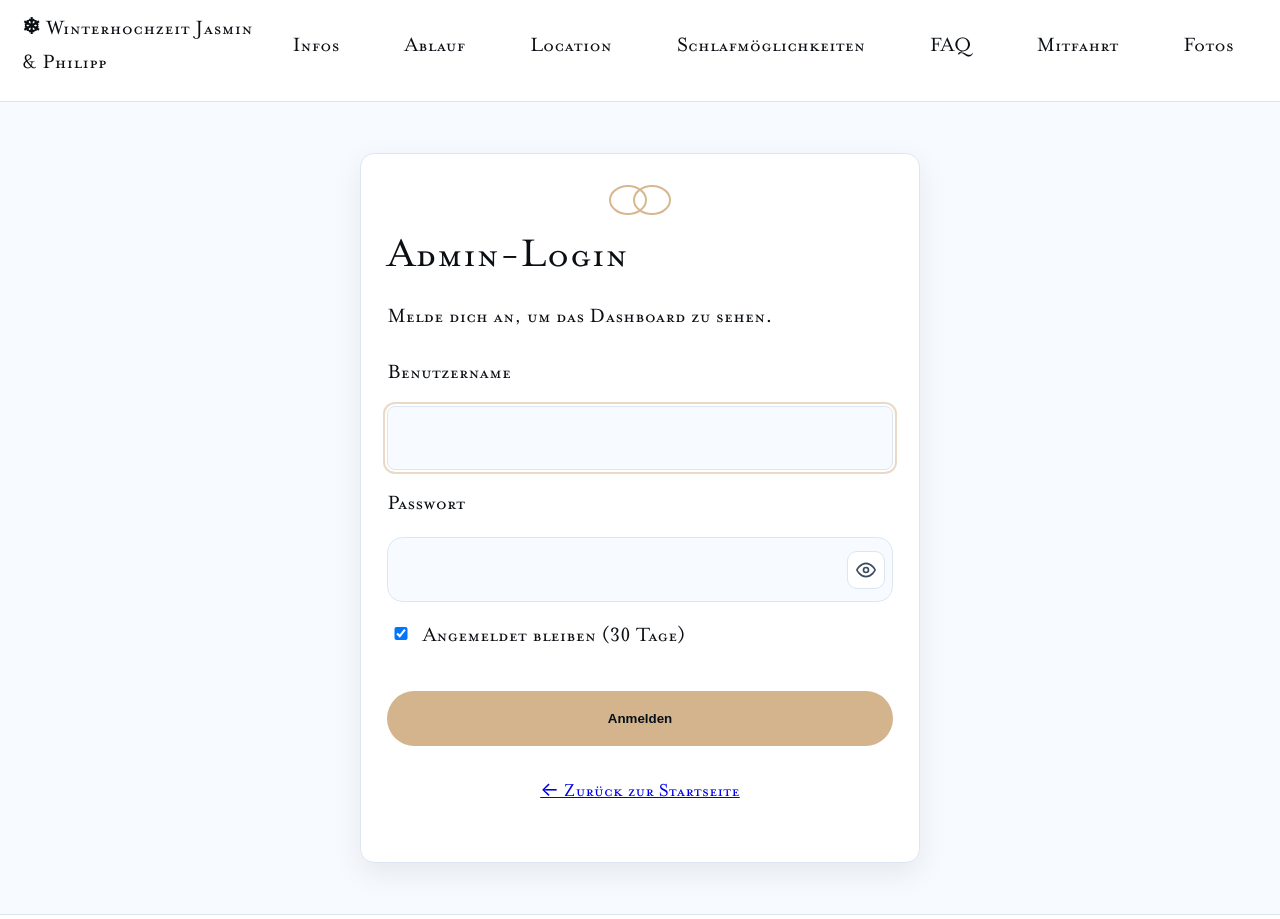
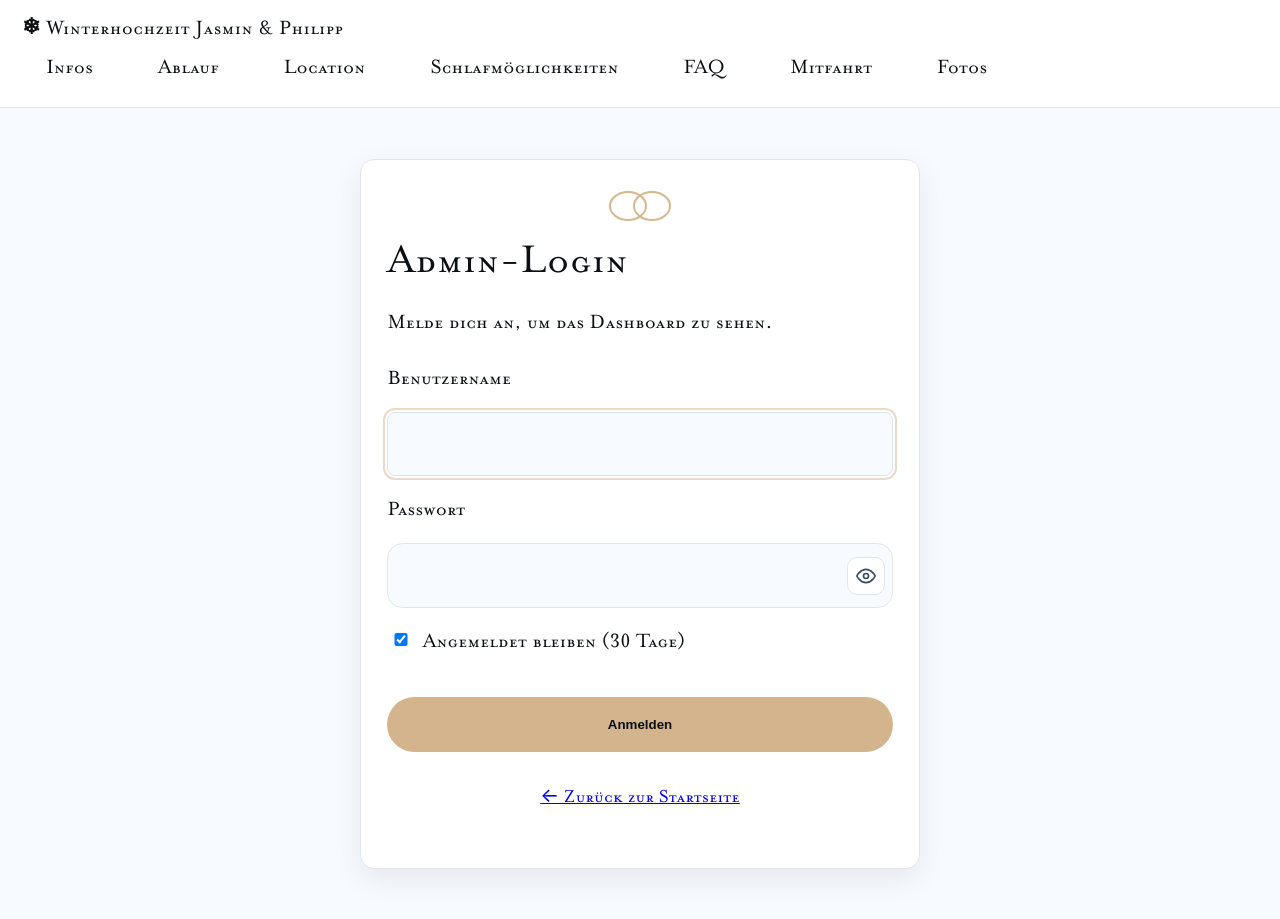
Before and after one commit to philippwirtz/Winterhochzeit, a Flask app: page /admin/login?next=/admin/mitfahrt in a window 1280 px wide. Shown: the top 919 px of the page. Run offline with Flask 3, Linux system fonts and the light colour scheme; the visitor is signed in with stand-in values (Sample User, id 1); some libraries are stand-ins or nearby versions.

Commit message:
Kopfzeile: umbrechen statt seitlich überlaufen
Mit dem Menüpunkt "Mitfahrt" lief die Kopfzeile bei ca. 1000 px Breite über die
Seite hinaus (vorher schon um 100 px). Header und Navigation dürfen jetzt
umbrechen, bei mittleren Breiten ist der Abstand der Menüpunkte kleiner.

Co-Authored-By: Claude Sonnet 5.5 <noreply@anthropic.com>

```diff
--- a/static/styles.css
+++ b/static/styles.css
@@ -99,6 +99,8 @@ img { display: block; max-width: 100%; }
   background: color-mix(in srgb, var(--bg) 88%, transparent);
   border-bottom: 1px solid var(--border);
   display: flex;
+  flex-wrap: wrap;
+  gap: .25rem 1rem;
   justify-content: space-between;
   padding: .75rem 1rem;
   position: sticky;
@@ -116,7 +118,9 @@ img { display: block; max-width: 100%; }
 .nav-list {
   align-items: center;
   display: flex;
+  flex-wrap: wrap;
   gap: .75rem;
+  justify-content: flex-end;
   list-style: none;
   margin: 0;
   padding: 0;
@@ -131,6 +135,11 @@ img { display: block; max-width: 100%; }
 }
 
 .nav-list a:hover { background: var(--card); }
+
+@media (max-width: 1200px) {
+  .nav-list { gap: .25rem; }
+  .nav-list a { padding: .7rem .7rem; }
+}
 
 /* ----------------------------------
    Buttons
```
